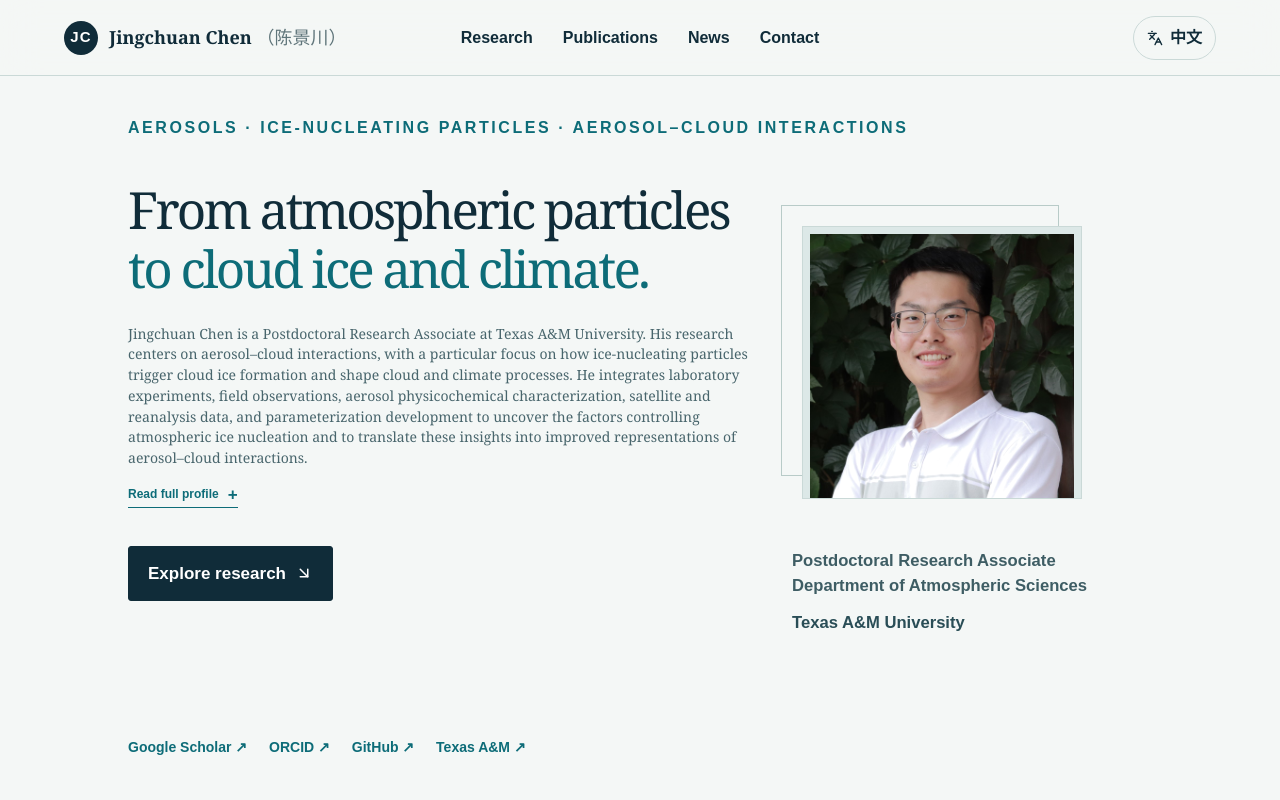
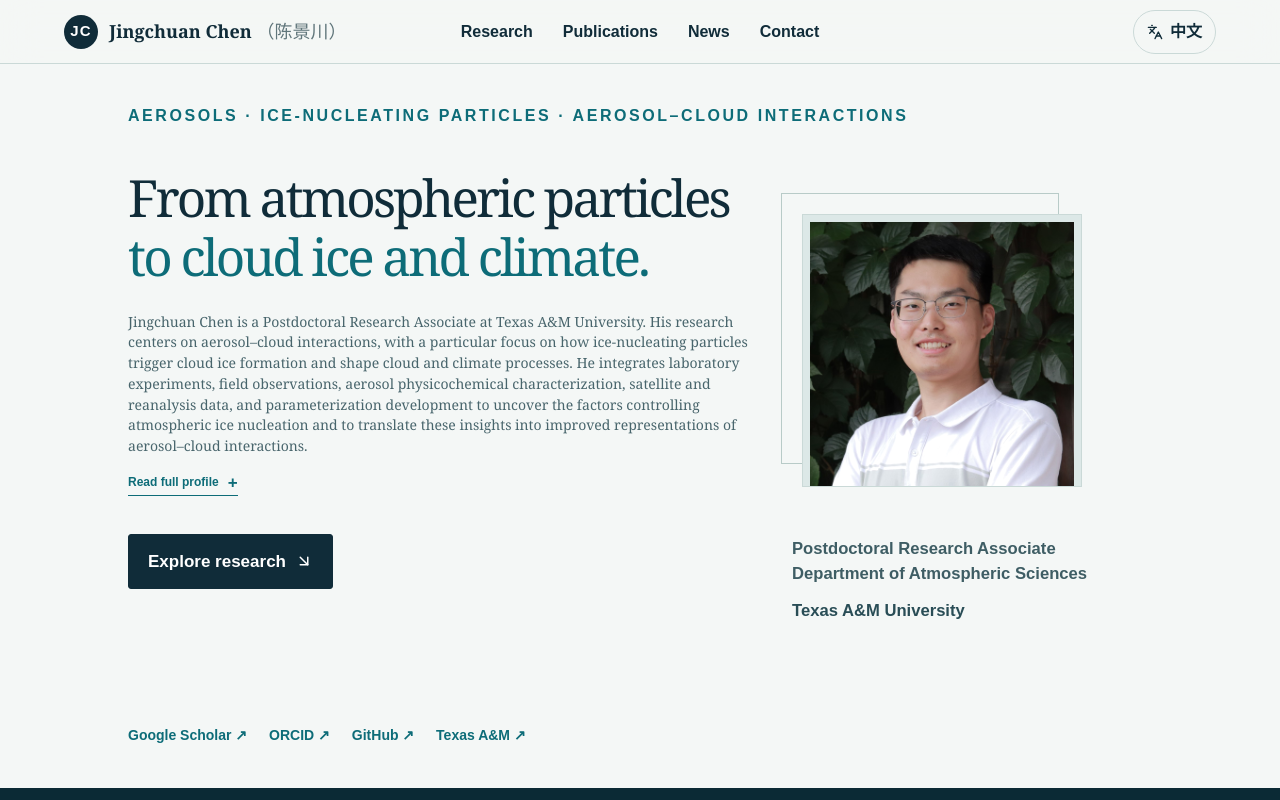
Before and after one commit to Jingchuan-Chen/Jingchuan-Chen.github.io, a React (Vite) app: page / in a window 1280 px wide. Shown: the top 800 px of the page. Built offline with nearby package versions, Linux system fonts and the light colour scheme.

Commit message:
globals.css

```diff
--- a/app/globals.css
+++ b/app/globals.css
@@ -55,7 +55,7 @@
 html { scroll-behavior: smooth; }
 body { margin: 0; background: var(--background); color: var(--foreground); font-family: var(--font-sans); }
 a { color: inherit; text-decoration: none; }
-.site-header { position: sticky; top: 0; z-index: 20; height: 76px; display: grid; grid-template-columns: 1fr auto 1fr; align-items: center; padding: 0 clamp(24px, 5vw, 80px); background: color-mix(in srgb, var(--background) 90%, transparent); border-bottom: 1px solid var(--border); backdrop-filter: blur(18px); }
+.site-header { position: sticky; top: 0; z-index: 20; height: 64px; display: grid; grid-template-columns: 1fr auto 1fr; align-items: center; padding: 0 clamp(24px, 5vw, 80px); background: color-mix(in srgb, var(--background) 90%, transparent); border-bottom: 1px solid var(--border); backdrop-filter: blur(18px); }
 .wordmark { display: flex; align-items: center; gap: 11px; font-family: var(--font-serif); font-size: var(--type-wordmark); font-weight: 700; }
 .wordmark > span:first-child { display: grid; place-items: center; width: 34px; height: 34px; border-radius: 50%; background: var(--foreground); color: white; font-family: Arial, sans-serif; font-size: 15px; letter-spacing: .08em; }
 .wordmark .wordmark-name { display: inline; width: auto; height: auto; background: transparent; color: var(--foreground); font: inherit; letter-spacing: 0; }
```
